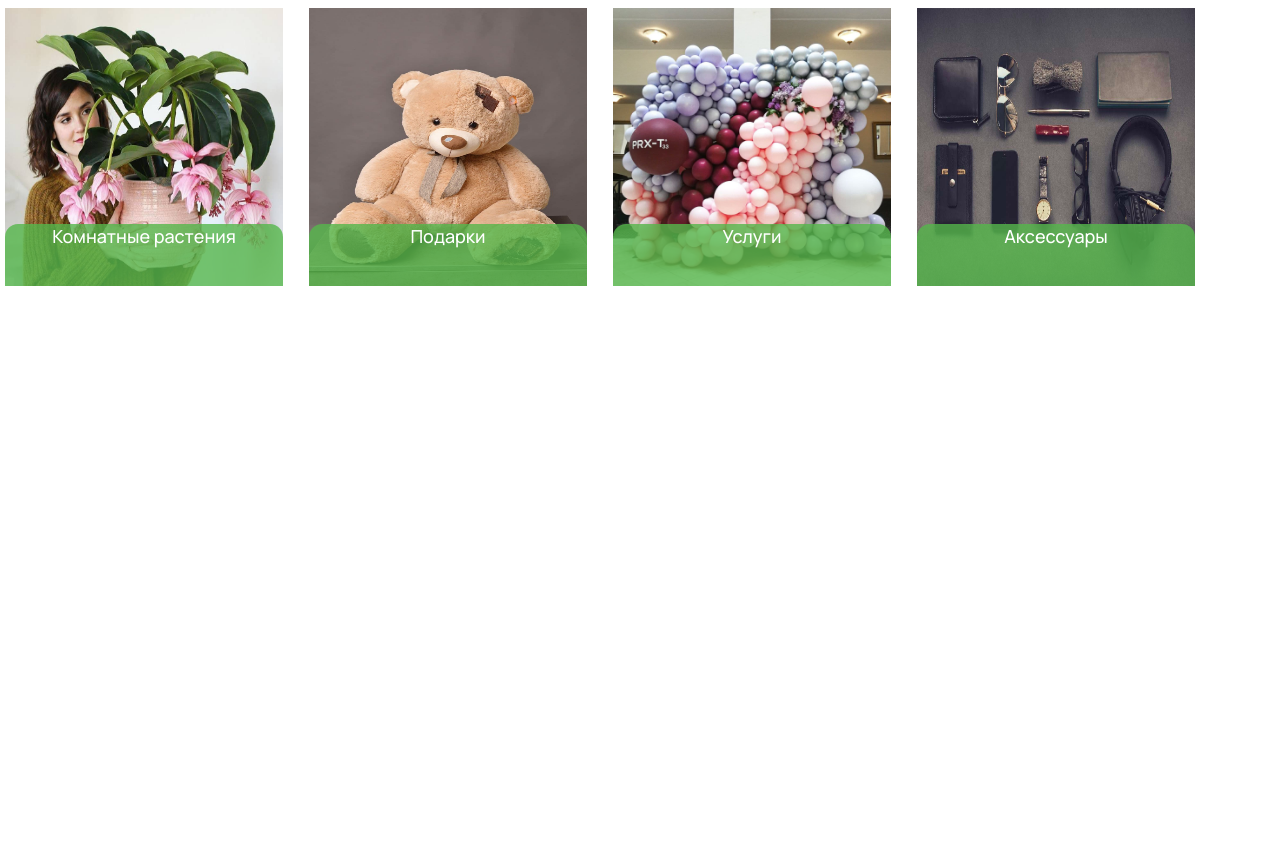
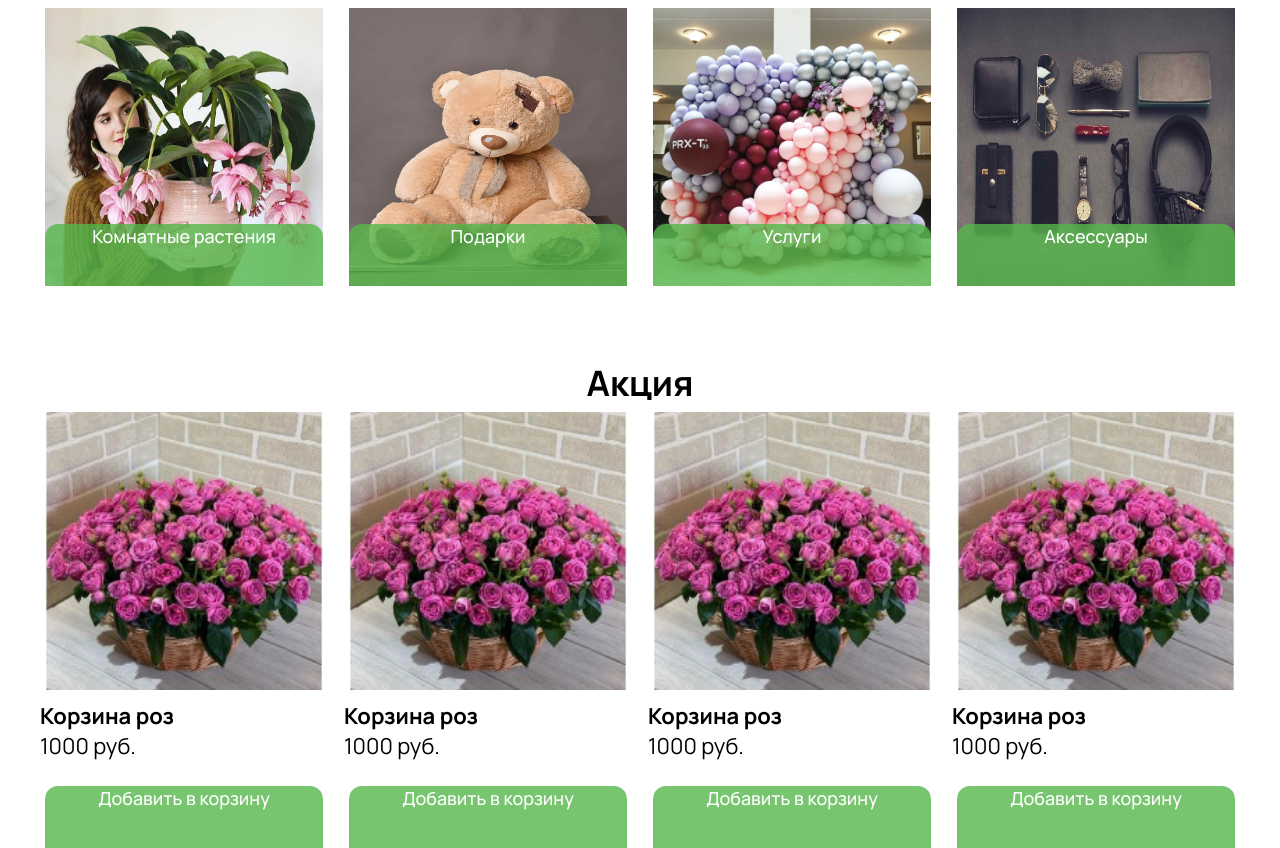
Before and after one commit to NikitaSyhev/maket_webPage, a website: page index.html in a window 1280 px wide. Shown: the part 986-1834 px from the top of the page. Before the commit the page ends 1345 px from the top, so only its background shows below. Drawn offline with Linux system fonts and the light colour scheme.

Commit message:
add discount + matgin 0 auto

```diff
--- a/css/index.css
+++ b/css/index.css
@@ -8,10 +8,18 @@
     text-decoration: none;
 }
 
-/* body {
-    display: flex;
-    justify-content: center;
-} */
+
+header {
+    width: 1200px;
+    margin: 0 auto;
+}
+
+main {
+    width: 1200px;
+    margin: 0 auto;
+}
+
+
 
 
 
@@ -129,6 +137,8 @@
     margin-bottom: 40px;
 }
 
+
+
 .goods-main {
     width: 278px;
     height: 278px;
@@ -169,3 +179,48 @@
     top:-73px;
     left:5px;
 }
+
+.green-category-disc {
+
+    font-size: 18px;
+    font-weight: 500;
+    line-height: 24.59px;
+    text-align: center;
+
+    background: #55B74CCC;
+    color: #FFFFFF;
+
+    width: 278px;
+    height: 62px;
+    gap: 0px;
+    border-radius: 13px 13px 0px 0px;
+    opacity: 0px;
+
+    position: relative;
+    top:25px;
+    left:5px;
+}
+
+.goods-discounts {
+    width: 1200px;
+    display: flex;
+    justify-content: space-between;
+    flex-wrap: wrap;
+}
+.discount {
+    font-size: 35px;
+    font-weight: 700;
+    width: 1200px;
+    text-align: center;
+}
+
+.title-disc {
+    font-size: 22px;
+    font-weight: 700;
+
+}
+
+.price-disc {
+    font-size: 22px;
+    font-weight: 400;
+}
--- /dev/null
+++ b/discounts.json
@@ -0,0 +1,29 @@
+{
+    "menu": [
+      {
+        "img": "img/rose-disc.jfif",
+        "alt": "alt",
+        "title": "Корзина роз",
+        "price": 1000
+      },
+      {
+        "img": "img/rose-disc.jfif",
+        "alt": "alt",
+        "title": "Корзина роз",
+        "price": 1000
+      },
+      {
+        "img": "img/rose-disc.jfif",
+        "alt": "alt",
+        "title": "Корзина роз",
+        "price": 1000
+      },
+      {
+        "img": "img/rose-disc.jfif",
+        "alt": "alt",
+        "title": "Корзина роз",
+        "price": 1000
+      }
+
+    ]
+  }
--- a/index.html
+++ b/index.html
@@ -67,6 +67,10 @@
         <div class="goods">
           <!-- здесь верстка формируется динамически в скрипте, данные берутся из JSON -->
         </div>
+        <p class="discount">Акция</p></p>
+        <div class="goods-discounts">
+            <!-- здесь верстка формируется динамически в скрипте, данные берутся из JSON -->
+        </div>
 
     </main>
 
--- a/scripts/scripts.js
+++ b/scripts/scripts.js
@@ -1,5 +1,4 @@
-//получили днные с json (db.json)
-
+//получили днные с json (db.json) - тест
 fetch('db.json')
     .then(data => data.json())
     .then(res => console.log(res));
@@ -7,7 +6,6 @@ fetch('db.json')
 
 
 // использую классы для создания карточкек категорий
-
 class MenuCard {
     constructor(img, alt, title, parentSelector) {
         this.img = img;
@@ -28,6 +26,33 @@ class MenuCard {
     }
 }
 
+//класс карточке со скидками
+
+class MenuDicsount {
+    constructor(img, alt, title, price, parentSelector) {
+        this.img = img;
+        this.alt = alt;
+        this.title = title;
+        this.price = price;
+        this.parent = document.querySelector(parentSelector);
+    }
+    render() {
+        const elenent = document.createElement('div');
+
+        elenent.innerHTML = `<div class="good-card">
+                <img src=${this.img} alt=${this.alt} class="goods-main">
+                <div class="title-disc">
+                    <p class="title-disc">${this.title}</p>
+                    <p class="price-disc">${this.price} руб.</p>
+                </div>
+                <div class="green-category-disc">
+                    Добавить в корзину
+                </div>
+            </div>`;
+            this.parent.append(elenent);
+    }
+}
+
 //получение данных для карточки товара с JSON
 const getResourses = async (url) => {
     const res = await fetch(url);
@@ -39,69 +64,21 @@ const getResourses = async (url) => {
     return await res.json();
 }
 
-//строим карточки товаров, фетчим данные с JSON.DB - вызов функции
+
+//вызов функции
+//строим карточки товаров, фетчим данные с JSON SERVER ( FAKE REST API )
 getResourses('db.json')
     .then(data => {
 
         data['menu'].forEach(({img, alt, title}) => {
             new MenuCard(img, alt, title, '.goods').render();
         });
-    })
+    });
 
-// //верстка карточек товаров
-// new MenuCard(
-//     "img/goods1.jfif",
-//     "good1",
-//     "Цветы",
-//     ".goods"
-// ).render();
-// //2
-// new MenuCard(
-//     "img/goods2.jfif",
-//     "good1",
-//     "Воздушные шарики",
-//     ".goods"
-// ).render();
+getResourses('discounts.json')
+    .then(data => {
 
-// //3
-// new MenuCard(
-//     "img/sladosti.jfif",
-//     "good1",
-//     "Сладости",
-//     ".goods"
-// ).render();
-// //4
-// new MenuCard(
-//     "img/korzina.jfif",
-//     "good1",
-//     "Фруктовые корзины",
-//     ".goods"
-// ).render();
-// //5
-// new MenuCard(
-//     "img/room_flowers.jfif",
-//     "good1",
-//     "Комнатные растения",
-//     ".goods"
-// ).render();
-// //6
-// new MenuCard(
-//     "img/gifts.jfif",
-//     "good1",
-//     "Подарки",
-//     ".goods"
-// ).render();
-// //7
-// new MenuCard(
-//     "img/services.jfif",
-//     "good1",
-//     "Услуги",
-//     ".goods"
-// ).render();
-// //8
-// new MenuCard(
-//     "img/accesories.jfif",
-//     "good1",
-//     "Аксессуары",
-//     ".goods"
-// ).render();
+        data['menu'].forEach(({img, alt, title, price}) => {
+            new MenuDicsount(img, alt, title, price, '.goods-discounts').render();
+        });
+    });
```
Also changed, not shown: Readme.md, img/rose-disc.jfif (added), img/rose-discounts.jfif (added).
